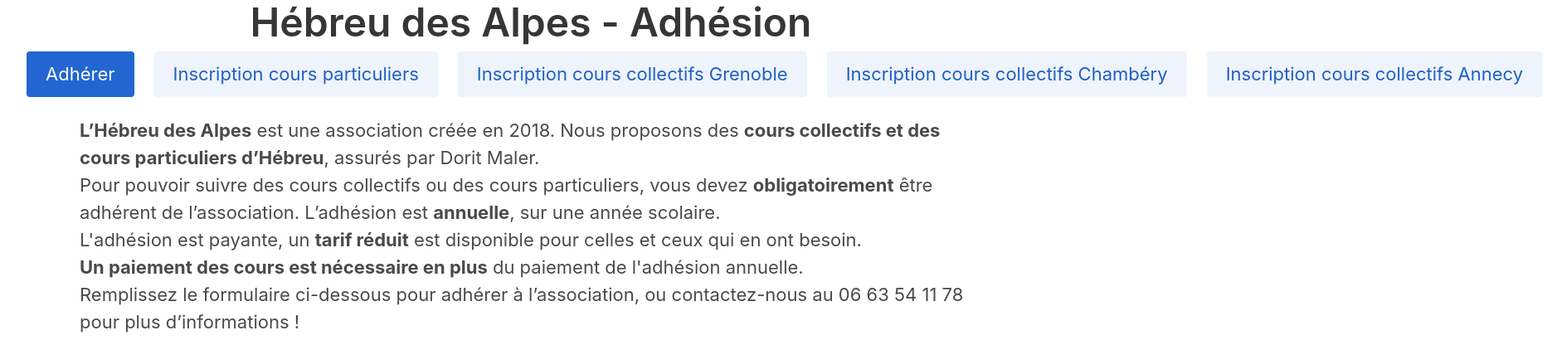
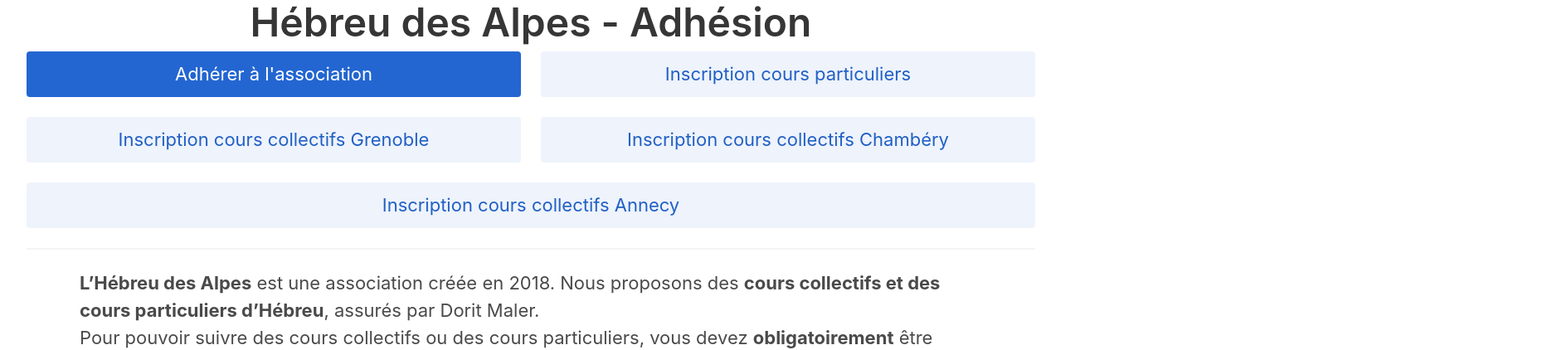
Before and after one commit to Lenophie/Hebreu-Des-Alpes-website, a plain HTML site: page index.html in a window 1280 px wide. Shown: the top 422 px of the page at 83% size, 1871 px wide, since content can reach past the window. Drawn offline with Linux system fonts and the light colour scheme.

Commit message:
Improve layout

```diff
--- a/index.html
+++ b/index.html
@@ -17,11 +17,11 @@
     <div class="container is-fluid">
       <header>
         <h1 class="title is-1">Hébreu des Alpes - Adhésion</h1>
-        <div class="columns is-desktop">
-          <div class="column">
-            <button class="button is-link is-active" onclick="location.href='./index.html'">Adhérer</button>
+        <div class="columns is-multiline">
+          <div class="column is-6-widescreen">
+            <button class="button is-link is-active" onclick="location.href='./index.html'">Adhérer à l'association</button>
           </div>
-          <div class="column">
+          <div class="column is-6-widescreen">
             <button class="button is-link is-light" onclick="location.href='./cours-particuliers.html'">Inscription cours particuliers</button>
           </div>
           <div class="column">
@@ -35,6 +35,7 @@
           </div>
         </div>
       </header>
+      <hr>
       <div>
         <p id="content">
           <b>L’Hébreu des Alpes</b> est une association créée en 2018. Nous proposons des <b>cours collectifs et des cours particuliers d’Hébreu</b>, assurés par Dorit Maler.<br>
```
Also changed, not shown: cours-collectifs-annecy.html (+3 -2 lines), cours-collectifs-chambery.html (+3 -2 lines), cours-collectifs-grenoble.html (+3 -2 lines), cours-particuliers.html (+3 -2 lines).
